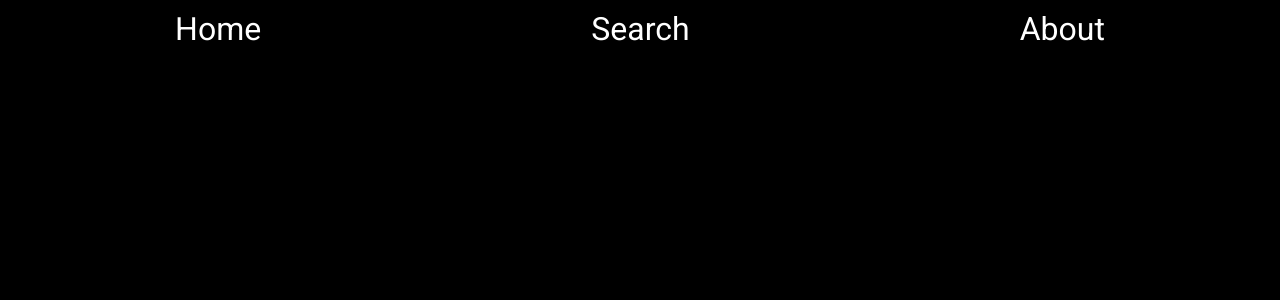
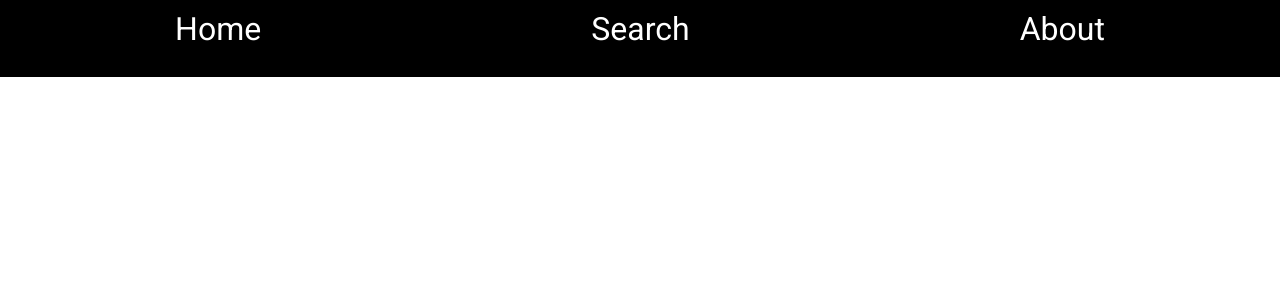
Before and after one commit to Kodehode-Stavanger/react-api-project-Jonas-Kodehode, a React (Vite) app: page /information in a window 1280 px wide. Shown: the top 300 px of the page. Built offline with nearby package versions, Linux system fonts and the light colour scheme.

Commit message:
Added some functionality

```diff
--- /dev/null
+++ b/src/assets/index.css
@@ -0,0 +1,8 @@
+* {
+    box-sizing: border-box;
+    margin: 0;
+}
+
+body {
+    min-height: 100vh;
+}
--- a/src/main.jsx
+++ b/src/main.jsx
@@ -8,6 +8,7 @@ import ErrorPage from "./pages/ErrorPage";
 import Information from "./pages/Information";
 import LandingPage from "./pages/LandingPage";
 import NavBar from "./components/NavBar";
+import "./assets/index.css";
 
 export const ResultContext = React.createContext();
 
--- a/src/pages/About.jsx
+++ b/src/pages/About.jsx
@@ -4,7 +4,7 @@ export default function About() {
         backgroundSize: "cover",
         backgroundPosition: "center",
         backgroundRepeat: "no-repeat",
-        height: "100vh",
+        minHeight: "100vh",
         display: "flex",
         flexDirection: "column",
         justifyContent: "center",
--- a/src/pages/CatSearch.jsx
+++ b/src/pages/CatSearch.jsx
@@ -1,5 +1,4 @@
 import styles from "./CatSearch.module.css";
-import catBackground from "../images/catBackground.jpg";
 import axios from "axios";
 import { useState, useContext } from "react";
 import { useNavigate } from "react-router-dom";
--- a/src/pages/CatSearch.module.css
+++ b/src/pages/CatSearch.module.css
@@ -6,8 +6,8 @@
 
 .background {
     display: flex;
-    height: 100vh;
     background-size: contain;
+    min-height: 100vh;
     align-items: center;
 }
 
--- a/src/pages/ErrorPage.jsx
+++ b/src/pages/ErrorPage.jsx
@@ -4,7 +4,6 @@ export default function ErrorPage() {
         backgroundSize: "cover",
         backgroundPosition: "center",
         backgroundRepeat: "no-repeat",
-        height: "100vh",
         display: "flex",
         flexDirection: "column",
         justifyContent: "center",
--- a/src/pages/Information.jsx
+++ b/src/pages/Information.jsx
@@ -8,7 +8,6 @@ export default function Information() {
         <div
             style={{
                 fontFamily: "Roboto",
-                height: "100vh",
                 backgroundColor: "black",
             }}
         >
--- a/src/pages/LandingPage.jsx
+++ b/src/pages/LandingPage.jsx
@@ -7,7 +7,7 @@ export default function LandingPage() {
         backgroundSize: "cover",
         backgroundPosition: "center",
         backgroundRepeat: "no-repeat",
-        height: "100vh",
+        minHeight: "100vh",
         display: "flex",
         flexDirection: "column",
         justifyContent: "center",
```
Also changed, not shown: src/assets/cat404.jpg (renamed from src/images/cat404.jpg), 1 other file (tests, documents, lock files or other folders).
